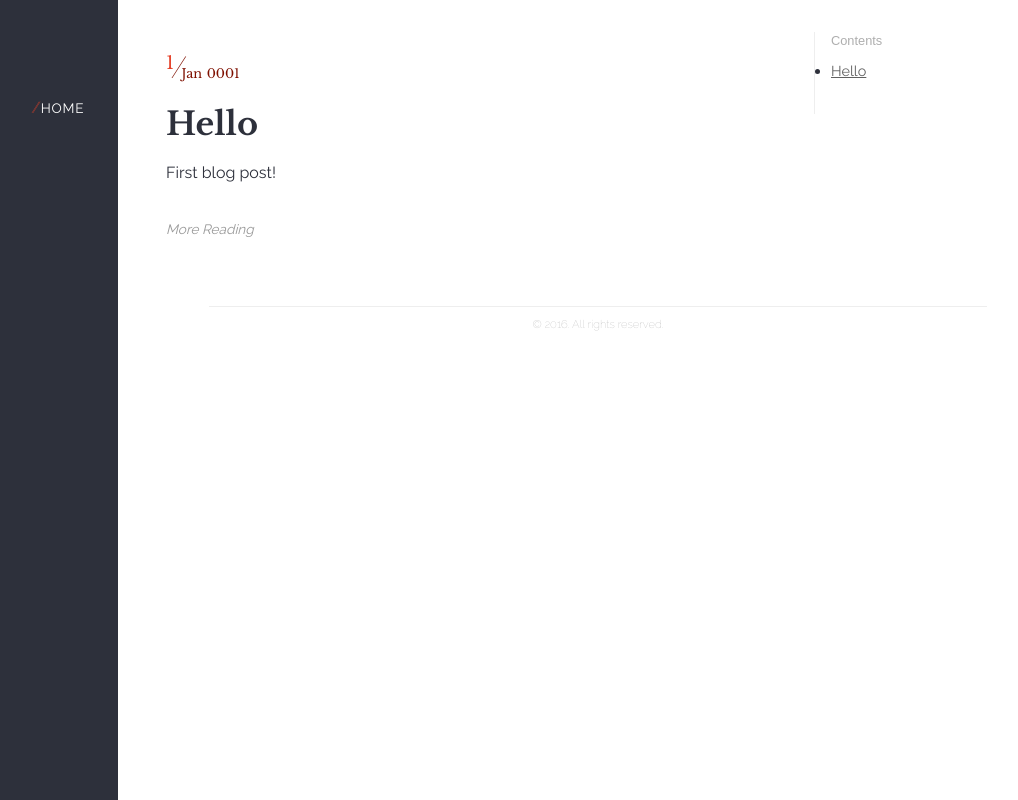
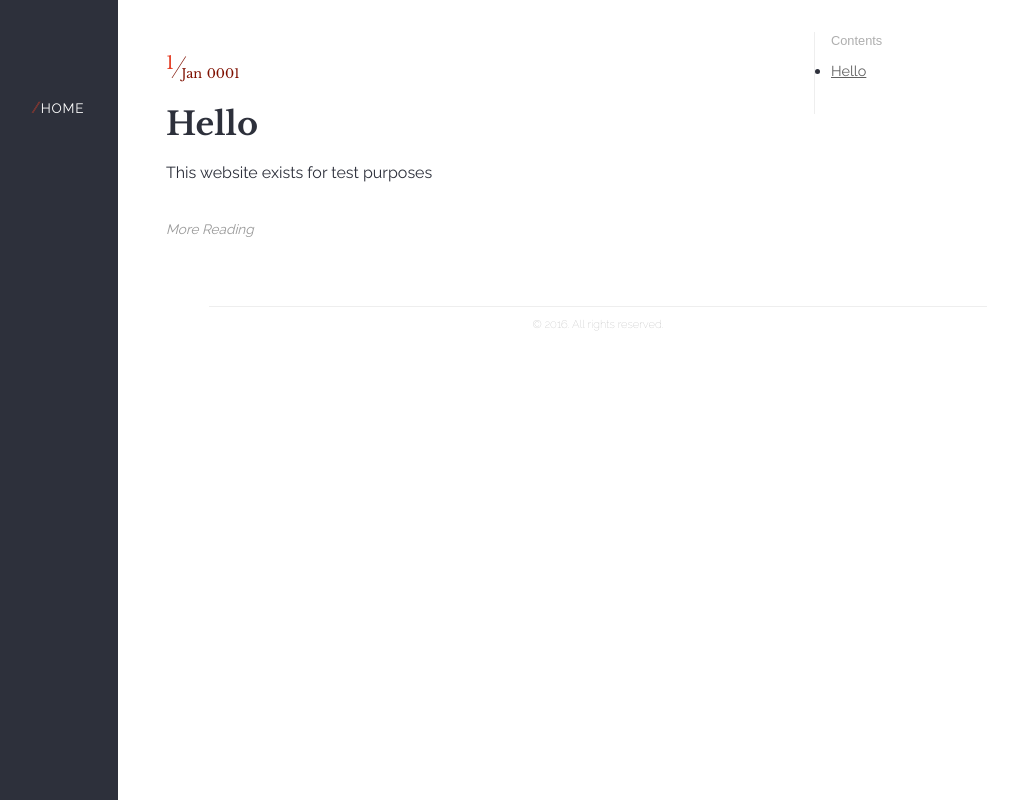
Before and after one commit to akinakil/akinakil.github.io, a plain HTML site: page Hello/index.html in a window 1280 px wide. Shown: the whole page, without its empty margins (202-1220 px from the left). Drawn offline with nearby package versions, Linux system fonts and the light colour scheme.

Commit message:
Update index.html

```diff
--- a/Hello/index.html
+++ b/Hello/index.html
@@ -132,7 +132,7 @@
 
 <h1 id="hello">Hello</h1>
 
-<p>First blog post!</p>
+<p>This website exists for test purposes</p>
 
 
 
```
